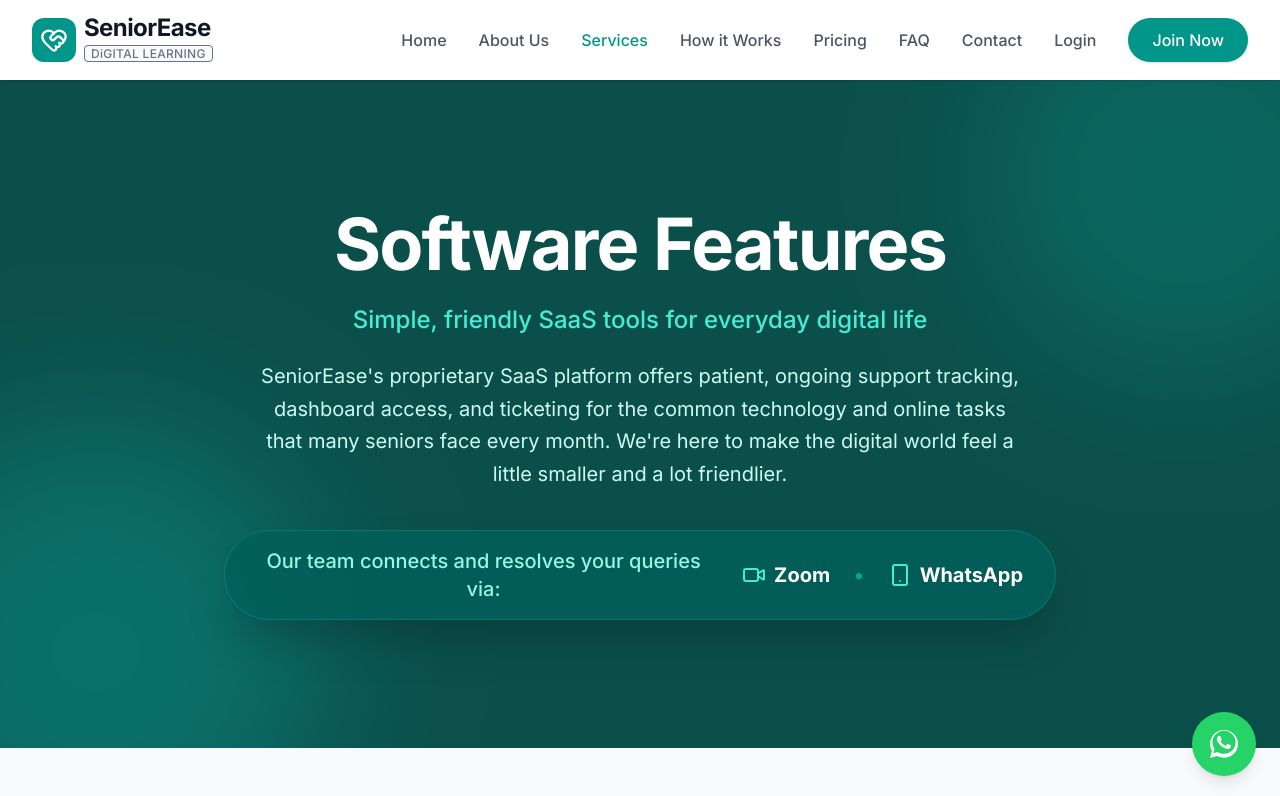
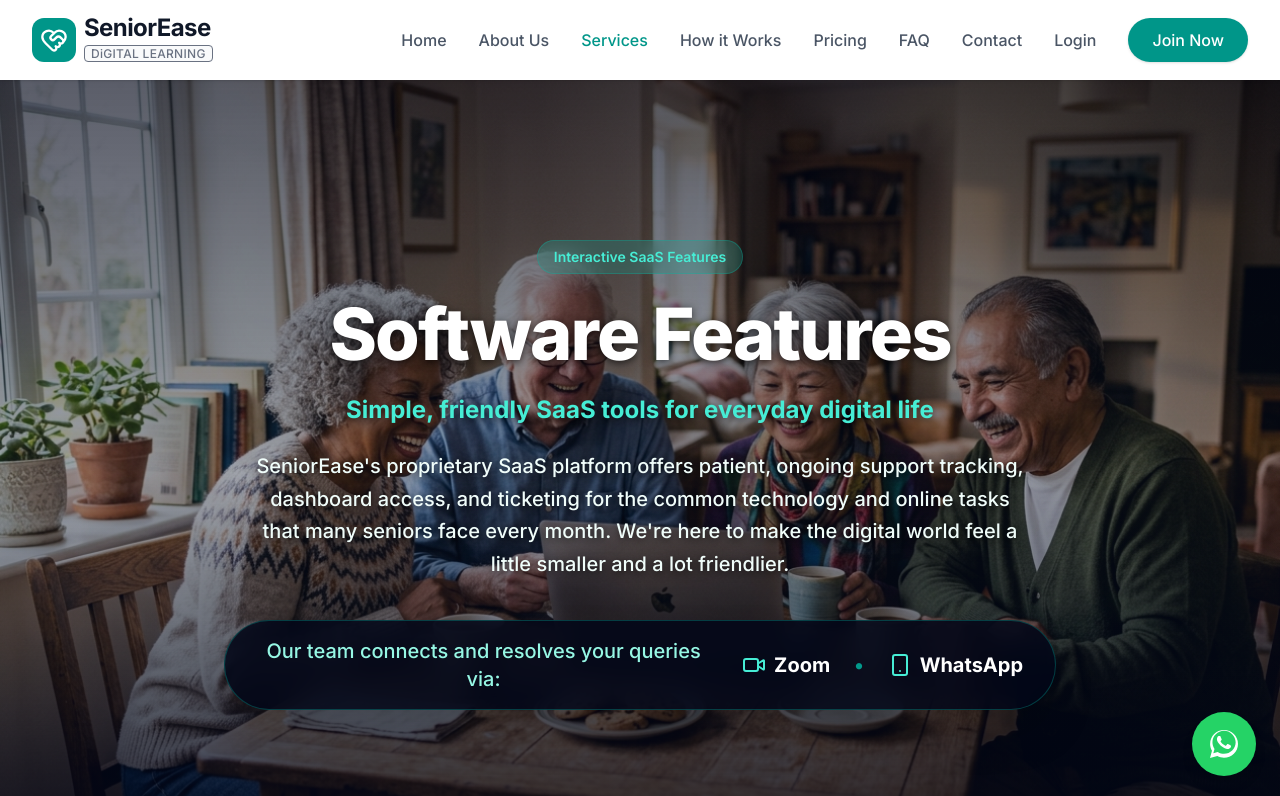
Before and after one commit to codesmashersltd/SeniorEase, a React (Vite) app: page /services in a window 1280 px wide. Shown: the top 796 px of the page. Built offline with nearby package versions, Linux system fonts and the light colour scheme.

Commit message:
feat: update landing and services page imagery
Replace placeholder images with new assets to improve visual consistency across the Home and Services pages.

```diff
--- a/src/pages/Home.tsx
+++ b/src/pages/Home.tsx
@@ -3,6 +3,7 @@ import { Link } from 'react-router-dom';
 import { CheckCircle2, ShieldCheck, Smartphone, Mail, FileText, Users, ArrowRight, PhoneCall, HeartHandshake, Video, Calendar, Star } from 'lucide-react';
 import JoinModal from '../components/JoinModal';
 import heroImage from '../assets/images/senior_tech_support_1784443978651.jpg';
+import featureImage from '../assets/images/senior_couple_computer_learning_1784446449833.jpg';
 
 export default function Home() {
   const [isJoinModalOpen, setIsJoinModalOpen] = useState(false);
@@ -116,8 +117,8 @@ export default function Home() {
             <div className="relative">
               <div className="aspect-square rounded-3xl overflow-hidden bg-gray-100 relative">
                 <img
-                  src="https://images.unsplash.com/photo-1573497019940-1c28c88b4f3e?auto=format&fit=crop&q=80&w=1000"
-                  alt="Senior woman smiling while using a tablet"
+                  src={featureImage}
+                  alt="Senior couple smiling and learning computer skills together"
                   className="object-cover w-full h-full"
                   referrerPolicy="no-referrer"
                 />
--- a/src/pages/Services.tsx
+++ b/src/pages/Services.tsx
@@ -1,6 +1,7 @@
 import { Link } from 'react-router-dom';
 import { Smartphone, Video, Mail, ShieldAlert, FileEdit, Users, ArrowRight, ShoppingBag, PlayCircle } from 'lucide-react';
 import { motion } from 'motion/react';
+import servicesHeroImage from '../assets/images/seniors_laptop_group_learning_1784446651691.jpg';
 
 export default function Services() {
   const services = [
@@ -136,19 +137,15 @@ export default function Services() {
   return (
     <div className="flex flex-col overflow-hidden">
       {/* Hero Section */}
-      <section className="relative text-white py-32 overflow-hidden bg-teal-900">
-        {/* Decorative background elements */}
-        <div className="absolute top-0 left-0 w-full h-full overflow-hidden pointer-events-none">
-          <motion.div
-            animate={{ scale: [1, 1.1, 1], opacity: [0.2, 0.4, 0.2] }}
-            transition={{ duration: 8, repeat: Infinity, ease: "easeInOut" }}
-            className="absolute -top-24 -right-24 w-96 h-96 bg-teal-700 rounded-full mix-blend-screen filter blur-3xl"
+      <section className="relative text-white py-32 md:py-40 overflow-hidden bg-slate-900">
+        <div className="absolute inset-0">
+          <img
+            src={servicesHeroImage}
+            alt="Seniors learning digital skills with a laptop"
+            className="w-full h-full object-cover object-center"
+            referrerPolicy="no-referrer"
           />
-          <motion.div
-            animate={{ scale: [1, 1.2, 1], opacity: [0.2, 0.5, 0.2] }}
-            transition={{ duration: 10, repeat: Infinity, ease: "easeInOut", delay: 1 }}
-            className="absolute -bottom-24 -left-24 w-96 h-96 bg-teal-800 rounded-full mix-blend-screen filter blur-3xl"
-          />
+          <div className="absolute inset-0 bg-gradient-to-t from-slate-950/85 via-slate-900/40 to-slate-950/65 backdrop-blur-[0.5px]"></div>
         </div>
 
         <motion.div
@@ -157,13 +154,20 @@ export default function Services() {
           transition={{ duration: 0.8 }}
           className="max-w-4xl mx-auto px-4 sm:px-6 lg:px-8 text-center relative z-10"
         >
-          <h1 className="text-5xl md:text-7xl font-bold mb-6 tracking-tight">Software Features</h1>
-          <p className="text-2xl text-teal-300 font-medium mb-6">Simple, friendly SaaS tools for everyday digital life</p>
-          <p className="text-xl text-teal-100 leading-relaxed max-w-3xl mx-auto mb-10">
+          <span className="inline-flex items-center gap-2 px-4 py-1.5 rounded-full bg-teal-500/20 text-teal-300 font-semibold text-sm mb-6 border border-teal-500/30 backdrop-blur-md">
+            Interactive SaaS Features
+          </span>
+          <h1 className="text-5xl md:text-7xl font-extrabold mb-6 tracking-tight drop-shadow-[0_2px_4px_rgba(0,0,0,0.7)]">
+            Software Features
+          </h1>
+          <p className="text-2xl text-teal-300 font-bold mb-6 drop-shadow-[0_2px_4px_rgba(0,0,0,0.7)]">
+            Simple, friendly SaaS tools for everyday digital life
+          </p>
+          <p className="text-xl text-teal-50 font-medium leading-relaxed max-w-3xl mx-auto mb-10 drop-shadow-[0_2px_4px_rgba(0,0,0,0.7)]">
             SeniorEase's proprietary SaaS platform offers patient, ongoing support tracking, dashboard access, and ticketing for the common technology and online tasks that many seniors face every month. We're here to make the digital world feel a little smaller and a lot friendlier.
           </p>
 
-          <div className="flex flex-col md:flex-row justify-center items-center gap-4 md:gap-6 text-white font-bold text-lg md:text-xl bg-teal-800/80 inline-flex px-8 py-4 rounded-3xl md:rounded-full border border-teal-600/50 backdrop-blur-md shadow-2xl">
+          <div className="flex flex-col md:flex-row justify-center items-center gap-4 md:gap-6 text-white font-bold text-lg md:text-xl bg-slate-950/85 inline-flex px-8 py-4 rounded-3xl md:rounded-full border border-teal-500/30 backdrop-blur-md shadow-2xl">
             <span className="text-teal-200 font-medium md:mr-2">Our team connects and resolves your queries via:</span>
             <span className="flex items-center gap-2">
               <Video size={24} className="text-teal-300" /> Zoom
```
Also changed, not shown: src/assets/images/senior_couple_computer_learning_1784446449833.jpg (added), src/assets/images/seniors_laptop_group_learning_1784446651691.jpg (added).
